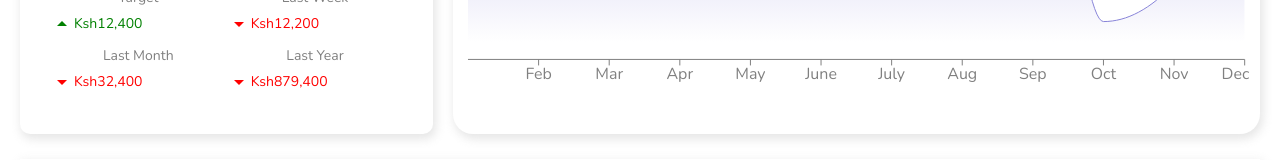
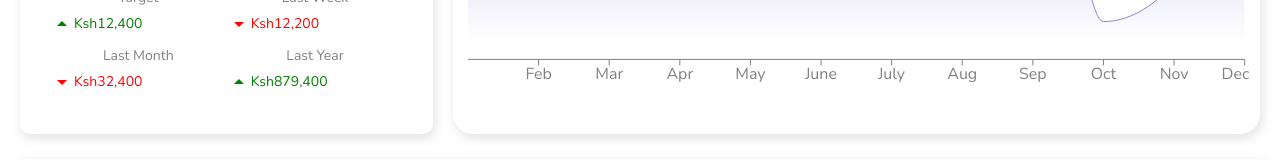
Before and after one commit to lewiskirori/neathbac, a React (Create React App) app: page /dashboard in a window 1280 px wide. Shown: the part 576-736 px from the top of the page. Built offline with nearby package versions, Linux system fonts and the light colour scheme.

Commit message:
Select option result item

```diff
--- a/src/components/featured/Featured.jsx
+++ b/src/components/featured/Featured.jsx
@@ -22,6 +22,7 @@ const ITEM_HEIGHT = 48;
 const Featured = () => {
   const [anchorEl, setAnchorEl] = useState(null);
   const [selectedOption, setSelectedOption] = useState(options[0]); // Initially set to 'Target'
+  const [selectedOption2, setSelectedOption2] = useState(options[3]); // Initially set to 'Last Year'
 
   const open = Boolean(anchorEl);
 
@@ -124,8 +125,8 @@ const Featured = () => {
           </div>
           <div className="item">
             <div className="itemTitle">Last Year</div>
-            <div className={`itemResult ${selectedOption === 'Last Year' ? 'positive' : 'negative'}`}>
-              {selectedOption === 'Last Year' ? (
+            <div className={`itemResult ${selectedOption2 === 'Last Year' ? 'positive' : 'negative'}`}>
+              {selectedOption2 === 'Last Year' ? (
                 <ArrowDropUpIcon />
               ) : (
                 <ArrowDropDownIcon />
```
